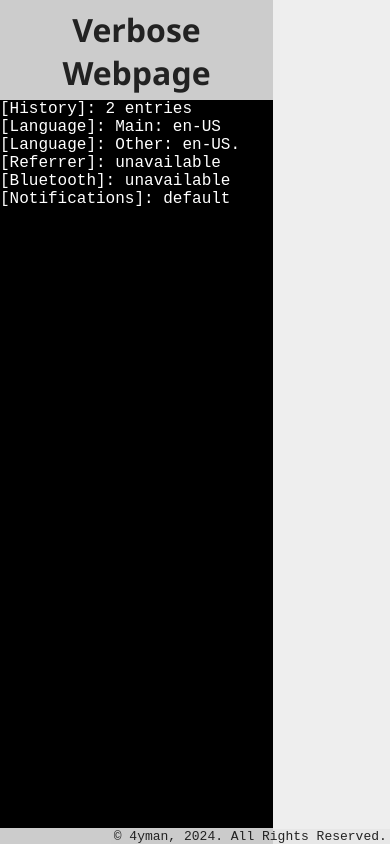
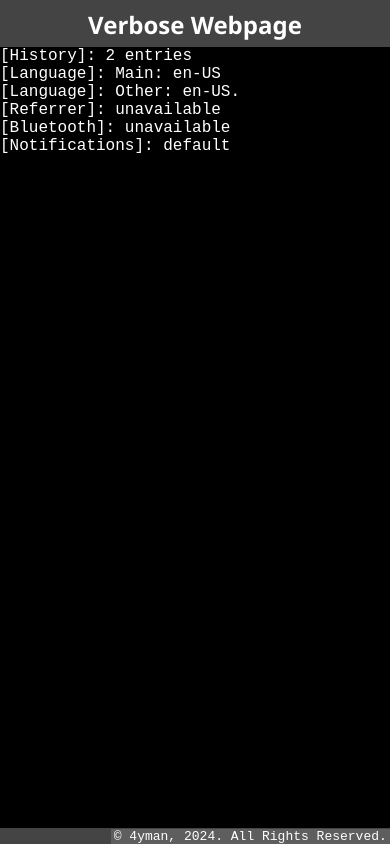
Before and after one commit to 4yman-el/verbose-webpage, a plain HTML site: page index.html in a window 390 px wide. Drawn offline with Linux system fonts and the light colour scheme.

Commit message:
this css is worse but better lol

```diff
--- a/main.css
+++ b/main.css
@@ -5,17 +5,9 @@
 }
 
 :root {
-    --bg-1: #CCC;
-    --bg-2: #EEE;
-    --fg: #222;
-}
-
-@media (prefers-color-scheme: dark){
-    :root {
-        --bg-1: #444;
-        --bg-2: #222;
-        --fg: #FFF;
-    }
+    --bg-1: #444;
+    --bg-2: #222;
+    --fg: #FFF;
 }
 
 html {
@@ -41,16 +33,9 @@ body {
     border-radius: 6px;
 }
 
-@media (max-width: 700px){
-    #app {
-        height: 100vh;
-        margin: 0;
-        border-radius: 0;
-    }
-}
-
 .heading {
     text-align: center;
+	font-size: 1.5rem;
 }
 
 #logs {
@@ -70,3 +55,12 @@ body {
     background: rgba(200, 200, 200, .2);
     font-family: monospace;
 }
+
+@media (max-width: 700px){
+    #app {
+        height: 100vh;
+		width: 100%;
+        margin: 0;
+        border-radius: 0;
+    }
+}
```
